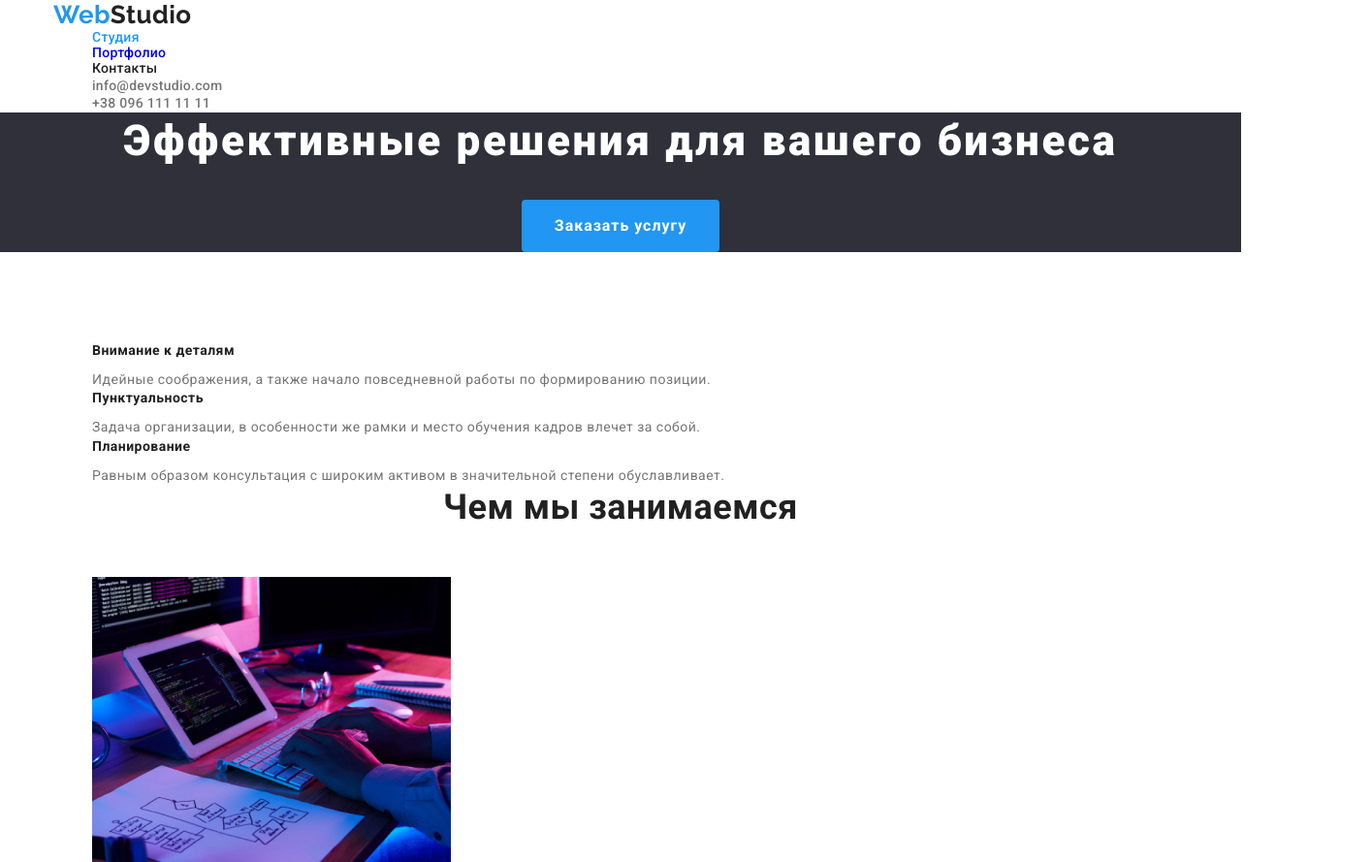
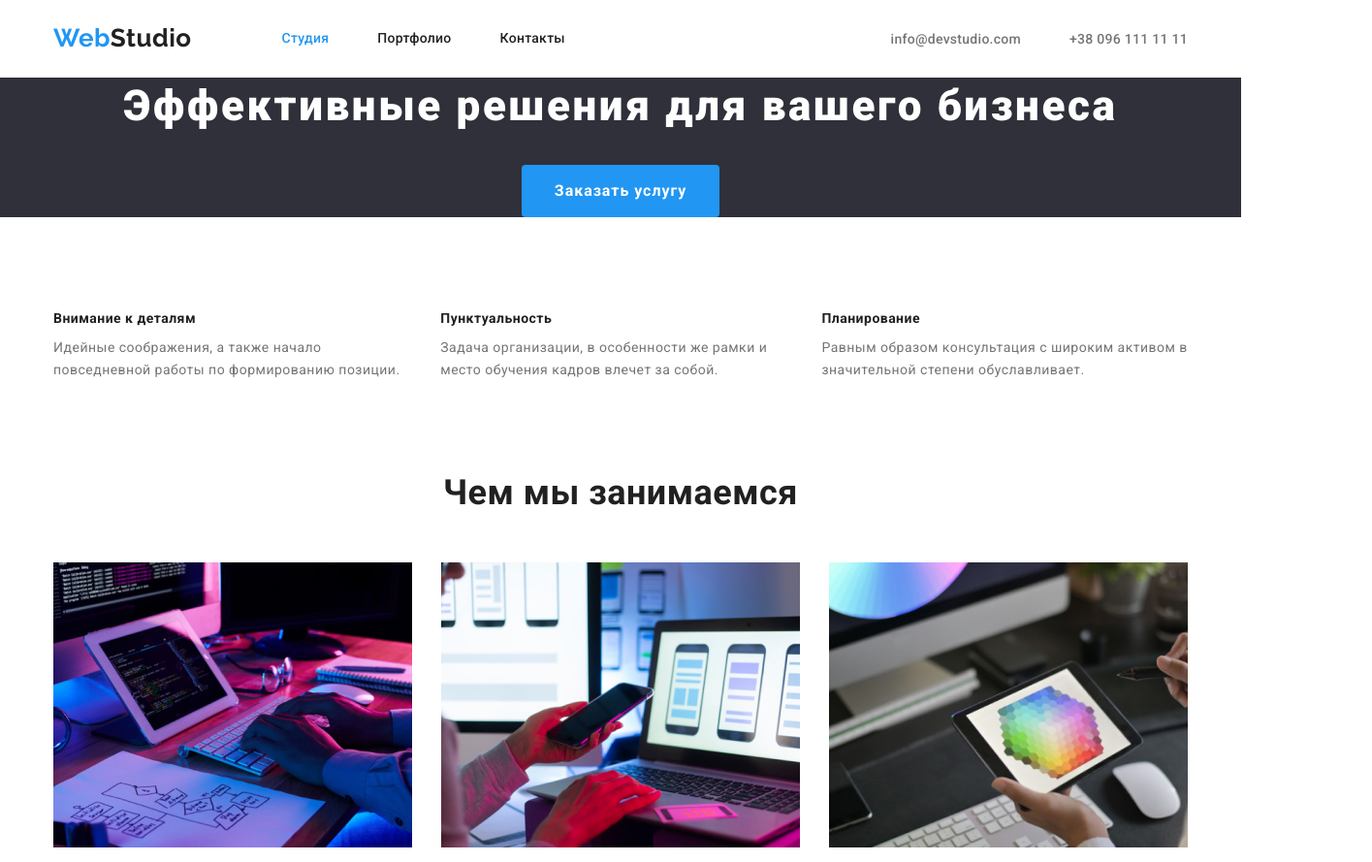
Before and after one commit to Yourlexs/goit-markup-hw-03, a plain HTML site: page index.html in a window 1280 px wide. Shown: the top 889 px of the page at 97% size, 1415 px wide, since content can reach past the window. Drawn offline with nearby package versions, Linux system fonts and the light colour scheme.

Commit message:
add flex

```diff
--- a/CSS/style.css
+++ b/CSS/style.css
@@ -5,16 +5,16 @@
 /* акцент #2196F3; */
 /* герой и футер фон #2F303A; */
 
-:root{
+:root {
   --primary-text-color: #757575;
   --title-text-color: #212121;
-    --accent-color: #2196F3;
-    --primary-white-color: #FFFFFF;
-    --secondary-background-color: #F5F4FA;
-    --hero-bgr-color: #2F303A;
+  --accent-color: #2196f3;
+  --primary-white-color: #ffffff;
+  --secondary-background-color: #f5f4fa;
+  --hero-bgr-color: #2f303a;
 }
 
-body{
+body {
   color: var(--primary-text-color);
   background-color: var(--primary-white-color);
   font-family: Roboto, sans-serif;
@@ -23,36 +23,42 @@ body{
 
 h1,
 h2,
-h3{
+h3 {
   margin-top: 0;
   margin-bottom: 0;
 }
 
-h3{
+h3 {
   margin-bottom: 10px;
 }
 
-a{
+a {
   text-decoration: none;
 }
-ul{
+ul {
   list-style: none;
+  padding-left: 0;
 }
 
-.container{
+.container {
   width: 1200px;
   padding-left: 15px;
   padding-right: 15px;
   margin: 0 auto;
 }
-.header{
+.header {
   margin-top: 0;
   margin-bottom: 0;
 }
 
+.container.main-nav {
+  display: flex;
+  align-items: center;
+}
+
 /* Logo */
 
-.logo{
+.logo {
   color: var(--title-text-color);
   font-family: Raleway, sans-serif;
   font-weight: 700;
@@ -60,43 +66,64 @@ ul{
   line-height: 1.2;
   margin-top: 0;
   margin-bottom: 0;
+  margin-right: 93px;
 }
-.accent{
+.accent {
   color: var(--accent-color);
-    };
+}
 
 /*Site Nav */
 
-.link{
+.link {
   color: var(--title-text-color);
 }
+.site-nav .link {
+  display: block;
+  padding-top: 32px;
+  padding-bottom: 32px;
+}
 
-.site-nav{
+.site-nav {
+  display: flex;
   font-weight: 500;
   font-size: 14px;
   line-height: 1.14;
   letter-spacing: 0.02em;
   margin-top: 0;
   margin-bottom: 0;
+  padding-left: 0%;
+}
+.site-nav-item:not(:last-child) {
+  margin-right: 50px;
 }
 
 .site-nav a:hover,
 .site-nav a:focus,
 .site-nav .link.current,
 .address-list a:hover,
-.address-list a:focus{
+.address-list a:focus {
   color: var(--accent-color);
 }
 
-.link:visited{
+.link:visited {
   color: var(--title-text-color);
 }
 
-.address-list{
+.address-list {
+  display: flex;
+  padding-left: 0;
   margin-top: 0;
   margin-bottom: 0;
 }
-.address-list a{
+.address-nav {
+  margin-left: auto;
+}
+
+.address-list-item:not(:last-child) {
+  margin-right: 50px;
+}
+
+.address-list a {
   color: var(--primary-text-color);
   font-weight: 500;
   font-size: 14px;
@@ -108,13 +135,13 @@ ul{
 
 /* Hero */
 
-.hero{
+.hero {
   background-color: var(--hero-bgr-color);
-    margin-bottom: 94px;
+  margin-bottom: 97px;
   text-align: center;
 }
 
-.hero-title{
+.hero-title {
   color: var(--primary-white-color);
   font-weight: 900;
   font-size: 44px;
@@ -124,8 +151,7 @@ ul{
   margin-bottom: 30px;
 }
 
-
-.button{
+.button {
   display: inline-block;
   color: var(--primary-white-color);
   background-color: var(--accent-color);
@@ -140,28 +166,43 @@ ul{
 
 /* Feature */
 
-.features h3{
+.features.container {
+  margin-bottom: 94px;
+}
+
+.feature-list {
+  display: flex;
+}
+
+.feature-list li:not(:last-child){
+  margin-right: 30px;
+}
+
+.features h3 {
   color: var(--title-text-color);
   font-weight: 700;
   font-size: 14px;
   line-height: 1.14;
 }
 
-.features p{
+.features p {
   font-weight: 400;
   font-size: 14px;
   line-height: 1.7;
   margin-top: 0;
   margin-bottom: 0;
 }
-.features ul{
+.features ul {
   margin-top: 0;
   margin-bottom: 0;
 }
 
-/* Чем мы занимаемся и о команде */
+/* Чем мы занимаемся*/
 
-.about-us-title{
+.about-us.container {
+  margin-bottom: 94px;
+}
+.about-us-title {
   color: var(--title-text-color);
   font-weight: 700;
   font-size: 36px;
@@ -170,17 +211,45 @@ ul{
   margin-bottom: 50px;
 }
 
-.about-team ul{
+.about-us-list {
+  display: flex;
+  padding: 0;
+  margin:o;
+}
+.about-us-list li{
+  width: 370px;
+}
+
+.about-us-list li:not(:last-child){
+  margin-right: 30px;
+}
+
+.about-team ul {
   margin-top: 0;
   margin-bottom: 0;
 }
 
-.about-team{
+/* About team info */
+
+.about-team {
+  padding: 94px 215px;
   background-color: var(--secondary-background-color);
 }
+
+.about-team-list {
+  display: flex;
+}
+.about-team-list li{
+  width: 270px;
+  background-color: var(--primary-white-color);
+}
+.about-team-list li:not(:last-child){
+  margin-right: 30px;
+}
+
 /* Имена сотрудников */
 
-.name{
+.name {
   color: var(--title-text-color);
   font-weight: 500;
   font-size: 16px;
@@ -189,7 +258,7 @@ ul{
 }
 /* Должности сотрудников */
 
-.position{
+.position {
   font-weight: 400;
   font-size: 16px;
   line-height: 1.9;
@@ -200,49 +269,53 @@ ul{
 
 /* Футер */
 
-footer{
-    background-color:var(--hero-bgr-color);
+footer {
+  background-color: var(--hero-bgr-color);
 }
 footer .logo {
   display: inline-block;
   margin-bottom: 20px;
   color: var(--primary-white-color);
 }
-address{
+address {
   font-style: normal;
 }
-.footer-adress{
+.footer-adress {
   color: var(--primary-white-color);
   font-weight: 400;
   font-size: 14px;
   line-height: 1.7;
 }
-footer a{
+footer a {
   color: rgba(255, 255, 255, 0.6);
   font-weight: 400;
   font-size: 14px;
   line-height: 1.7;
 }
-footer .container{
+footer .container {
   padding-top: 60px;
   padding-bottom: 60px;
-
 }
 /* Portfolio main */
 
-.portfolio.container{
+.portfolio.container {
   margin-top: 60px;
   margin-bottom: 60px;
 }
-.button-list{
+.button-list {
+  display: flex;
   margin-top: 0;
   margin-bottom: 34px;
+  justify-content: center;
 }
-.portfolio-list{
-    margin-top:0;
+
+.portfolio-list {
+  padding-left: 0;
+  margin-top: 0;
   margin-bottom: 0;
 }
-.button-list button{
+
+.button-list button {
   color: var(--title-text-color);
   background-color: var(--secondary-background-color);
   font-weight: 500;
@@ -254,13 +327,39 @@ footer .container{
   padding: 6px 22px;
 }
 
+.button-list li:not(:last-child) {
+  margin-right: 8px;
+}
+
 button:hover,
-button:focus{
+button:focus {
   color: var(--primary-white-color);
   background-color: var(--accent-color);
 }
 
-.portfolio-list h2{
+/* Делаем сетку */
+
+.portfolio-list {
+  display: flex;
+  flex-wrap: wrap;
+}
+
+.portfolio-list li{
+  width: calc((100% - 60px) / 3);
+  /* width: 370px; */
+  margin-right: 30px;
+  margin-bottom: 30px;
+}
+/* Убираем каждому 3у элементу в списке правый отступ */
+.portfolio-list li:nth-child(3n){
+  margin-right: 0;
+}
+/* Убираем 3м последним элементам в списке нижний отступ*/
+.portfolio-list li:nth-last-child(-n+3){
+  margin-bottom: 0;
+}
+
+.portfolio-list h2 {
   color: var(--title-text-color);
   font-weight: 700;
   font-size: 18px;
@@ -269,7 +368,7 @@ button:focus{
   margin-bottom: 4px;
 }
 
-.portfolio-list p{
+.portfolio-list p {
   color: var(--primary-text-color);
   font-weight: 400;
   font-size: 16px;
--- a/index.html
+++ b/index.html
@@ -12,25 +12,25 @@
 <body>
     <!--шапка сайта-->
     <header>
-        <div class="container">
+        <div class="container main-nav">
+            <a href="/" class="logo"><span class="accent"> Web</span>Studio</a>
         <nav>
-            <a href="/" class="logo"><span class="accent"> Web</span>Studio</a>
             <ul class="site-nav">
-                <li>
+                <li class="site-nav-item">
                     <a href="" class="link current">Студия</a>
                 </li>
-                <li>
+                <li class="site-nav-item">
                     <a href="./portfolio.html" class="link">Портфолио</a>
                 </li>
-                <li>
+                <li class="site-nav-item">
                     <a href="" class="link">Контакты</a>
                 </li>
             </ul>
         </nav>
-        <address>
+        <address class="address-nav">
             <ul class="address-list">
-                <li><a href="mailto:info@devstudio.com">info@devstudio.com</a></li>
-                <li><a href="tel:+380961111111">+38 096 111 11 11</a></li>
+                <li class="address-list-item"><a href="mailto:info@devstudio.com">info@devstudio.com</a></li>
+                <li class="address-list-item"><a href="tel:+380961111111">+38 096 111 11 11</a></li>
             </ul>
         </address>
     </div>
@@ -48,7 +48,7 @@
         <section class="features container">
             <!--Позже спрячем этот заголовок-->
             <!-- <h2>Наши особенности</h2> -->
-            <ul>
+            <ul class="feature-list">
                 <li>
                     <h3>Внимание к деталям</h3>
                     <p>Идейные соображения, а также начало повседневной работы по формированию позиции.</p>
@@ -67,7 +67,7 @@
         <!--Чем мы занимаемся-->
         <section class="about-us container">
             <h2 class="about-us-title">Чем мы занимаемся</h2>
-            <ul>
+            <ul class="about-us-list">
                 <li>
                     <img src="images/img.jpg" alt="Человек набирает код" width="370">
                 </li>
@@ -84,7 +84,7 @@
         <section class="about-team">
             <div class="container">
             <h2 class="about-us-title">Наша команда</h2>
-            <ul>
+            <ul class="about-team-list">
                 <li>
                     <img src="images/photo.jpg" alt="молодой человек в бордовой рубахе" width="270">
                     <h3 class="name">Игорь Демьяненко</h3>
```
Also changed, not shown: portfolio.html (+14 -8 lines). Lines whose indentation alone changed are shown as unchanged.
